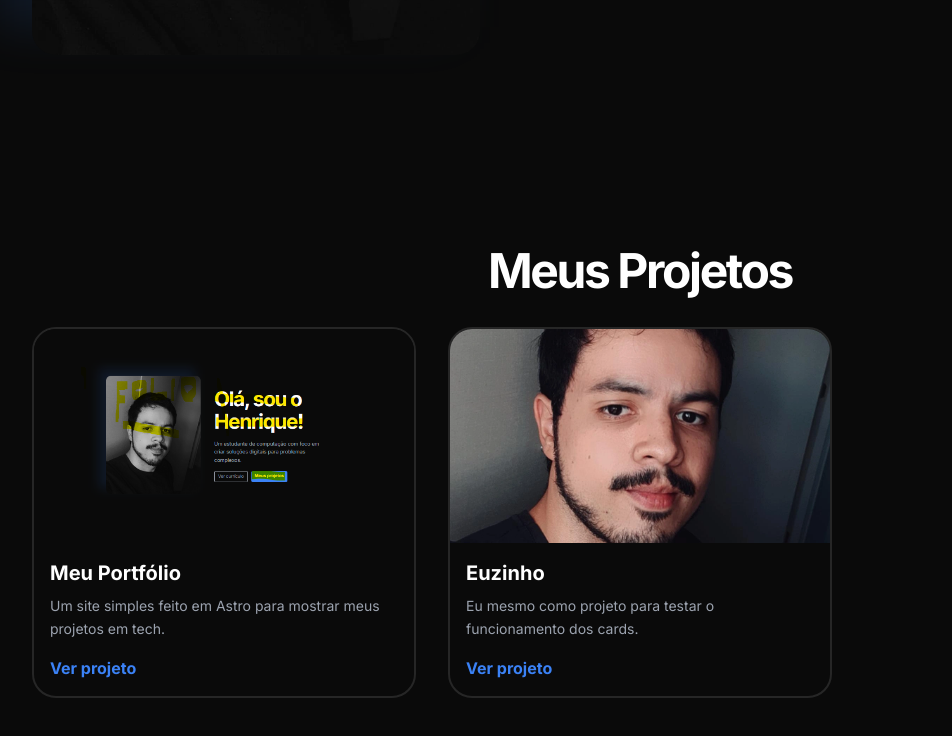
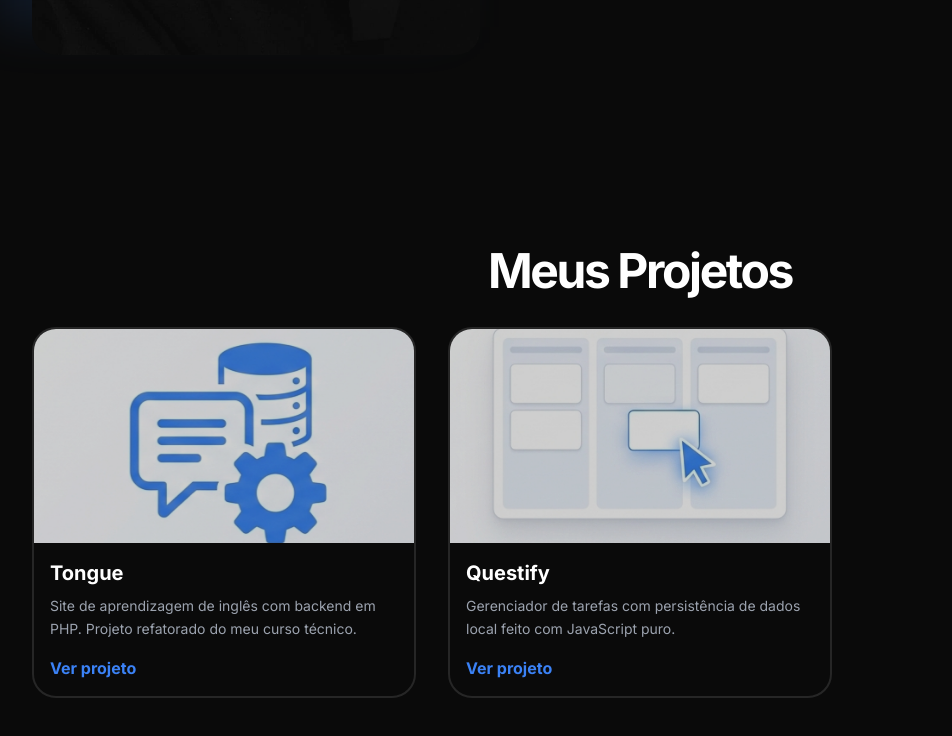
Before and after one commit to henriquechav/henriquechav.github.io, an Astro site in the folder code/: page / in a window 1280 px wide. Shown: the part 601-1337 px from the top of the page, without its empty margins (0-952 px from the left). Built offline with nearby package versions, Linux system fonts and the light colour scheme; Astro itself is replaced by a stand-in of ours.

Commit message:
feat: adiciona dois cards de projetos

```diff
--- a/code/src/components/Projects.astro
+++ b/code/src/components/Projects.astro
@@ -1,16 +1,20 @@
 ---
+import { Image } from "astro:assets";
+import tongueimg from "../assets/tongue-thumb.png";
+import questifyimg from "../assets/questify-thumb.png";
+
 const projects = [
   {
-    title: "Meu Portfólio",
-    description: "Um site simples feito em Astro para mostrar meus projetos em tech.",
-    link: "https://github.com/henriquechav/henriquechav.github.io",
-    image: "/portfolio-thumb.png",
+    title: "Tongue",
+    description: "Site de aprendizagem de inglês com backend em PHP. Projeto refatorado do meu curso técnico.",
+    link: "https://github.com/henriquechav/tongue",
+    image: tongueimg,
   },
   {
-    title: "Euzinho",
-    description: "Eu mesmo como projeto para testar o funcionamento dos cards.",
-    link: "#",
-    image: "/foto-perfil.png",
+    title: "Questify",
+    description: "Gerenciador de tarefas com persistência de dados local feito com JavaScript puro.",
+    link: "https://github.com/henriquechav/questify",
+    image: questifyimg,
   },
 ];
 ---
@@ -24,10 +28,10 @@ const projects = [
     {projects.map((project) => (
       <article class="rounded-3xl border-2 border-my-border overflow-hidden">
         <div class="aspect-video">
-          <img
+          <Image
             src={project.image}
             alt={project.title}
-            class="w-full h-full object-cover"
+            class="w-full h-full object-cover opacity-80"
           />
         </div>
 
@@ -36,49 +40,9 @@ const projects = [
 
           <p class="text-sm mb-4 leading-relaxed text-my-gray">{project.description}</p>
 
-          <a href={project.link} class="font-semibold text-my-blue">Ver projeto</a>
+          <a href={project.link} target="_blank" class="font-semibold text-my-blue">Ver projeto</a>
         </div>
       </article>
     ))}
   </div>
 </section>
-
-<!-- <section class="py-20 px-4 max-w-6xl mx-auto">
-  <h2 class="text-3xl font-bold mb-10 text-slate-800 dark:text-white">
-    Projetos em Destaque
-  </h2>
-
-  <div class="grid grid-cols-1 md:grid-cols-2 lg:grid-cols-3 gap-8">
-    {projects.map((project) => (
-      <article class="group bg-white dark:bg-slate-900 border border-slate-200 dark:border-slate-800 rounded-xl overflow-hidden hover:shadow-xl transition-all duration-300">
-
-        <div class="aspect-video overflow-hidden">
-          <img
-            src={project.image}
-            alt={project.title}
-            class="w-full h-full object-cover group-hover:scale-105 transition-transform duration-500"
-          />
-        </div>
-
-        <div class="p-6">
-
-          <h3 class="text-xl font-bold mb-2 text-slate-900 dark:text-white">
-            {project.title}
-          </h3>
-
-          <p class="text-slate-600 dark:text-slate-400 text-sm mb-4">
-            {project.description}
-          </p>
-
-          <a
-            href={project.link}
-            class="inline-flex items-center text-blue-600 font-semibold hover:underline"
-          >
-            Ver Projeto
-            <svg class="w-4 h-4 ml-1" fill="none" stroke="currentColor" viewBox="0 0 24 24"><path stroke-linecap="round" stroke-linejoin="round" stroke-width="2" d="M14 5l7 7m0 0l-7 7m7-7H3"></path></svg>
-          </a>
-        </div>
-      </article>
-    ))}
-  </div>
-</section> -->
```
Also changed, not shown: code/src/assets/questify-thumb.png (added), code/src/assets/tongue-thumb.png (added).
